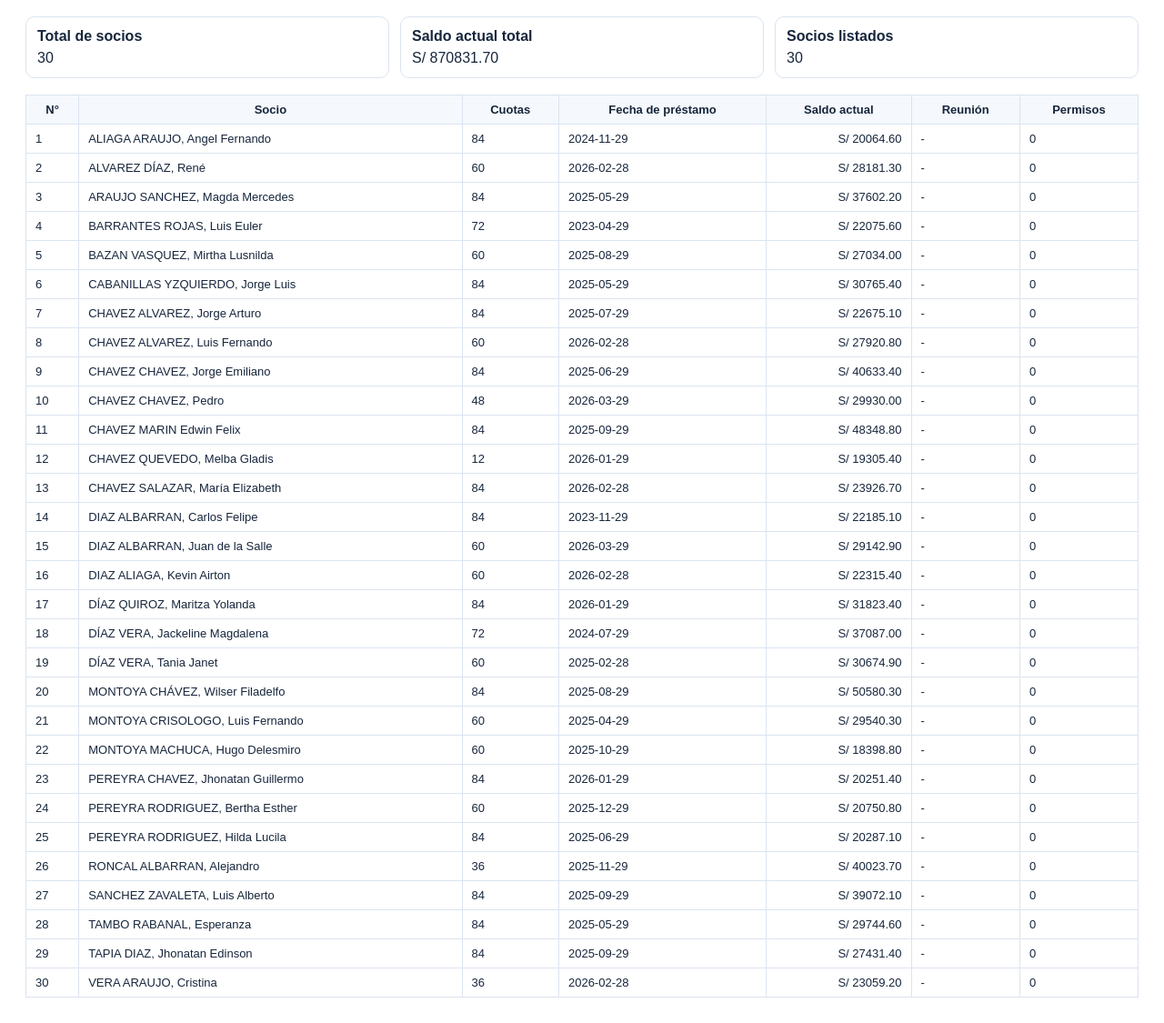
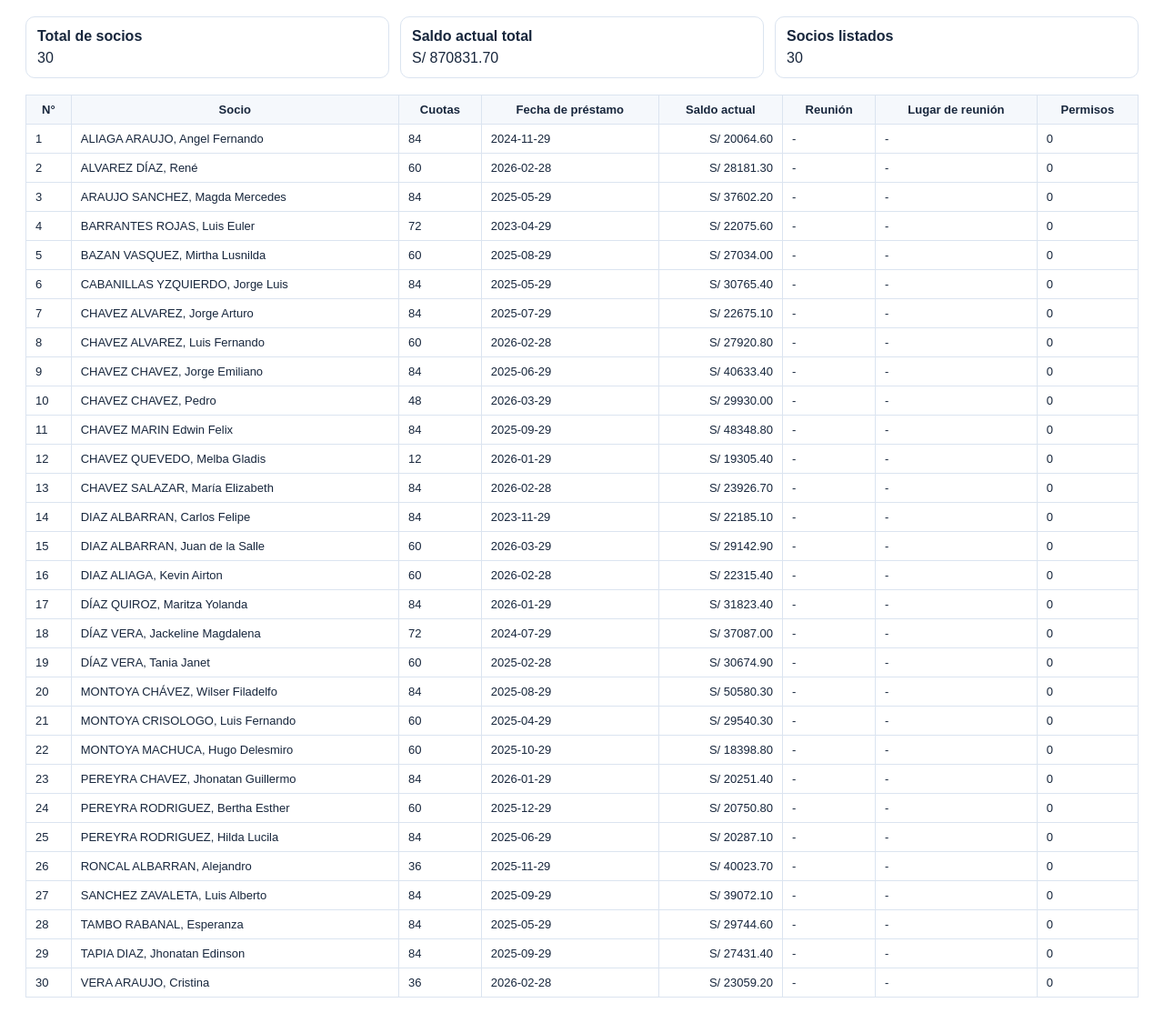
Before and after one commit to multimediachavez-cloud/JAWILVIO_V10, a Flask app: page /reporte-imprimible in a window 1280 px wide. Shown: the part 136-1261 px from the top of the page at 91% size. Run offline with Flask 3, Linux system fonts and the light colour scheme; a user stored in the database is signed in; data comes from the database, SQL or seed files in the repository.

Commit message:
Corregir reunión en reporte imprimible general

```diff
--- a/app/templates/reporte_imprimible.html
+++ b/app/templates/reporte_imprimible.html
@@ -58,6 +58,7 @@
         <th>Fecha de préstamo</th>
         <th>Saldo actual</th>
         <th>Reunión</th>
+        <th>Lugar de reunión</th>
         <th>Permisos</th>
       </tr>
     </thead>
@@ -70,6 +71,7 @@
         <td>{{ s.fecha_prestamo or '' }}</td>
         <td class="text-right">S/ {{ '%.2f'|format(s.saldo_periodo or 0) }}</td>
         <td>{{ s.reunion_periodo or '-' }}</td>
+        <td>{{ s.lugar_reunion_periodo or '-' }}</td>
         <td>{{ s.permisos_periodo or 0 }}</td>
       </tr>
     {% endfor %}
```
